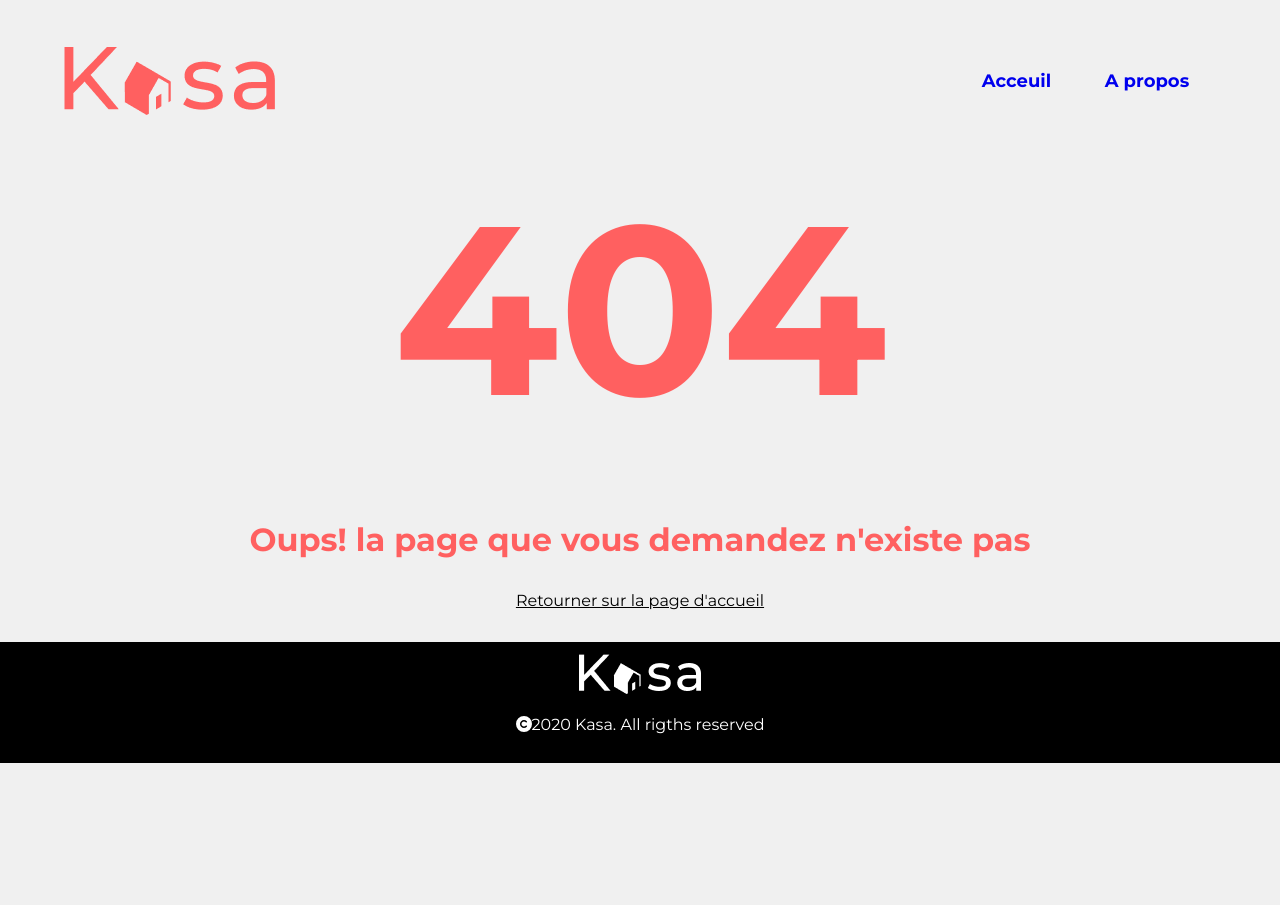
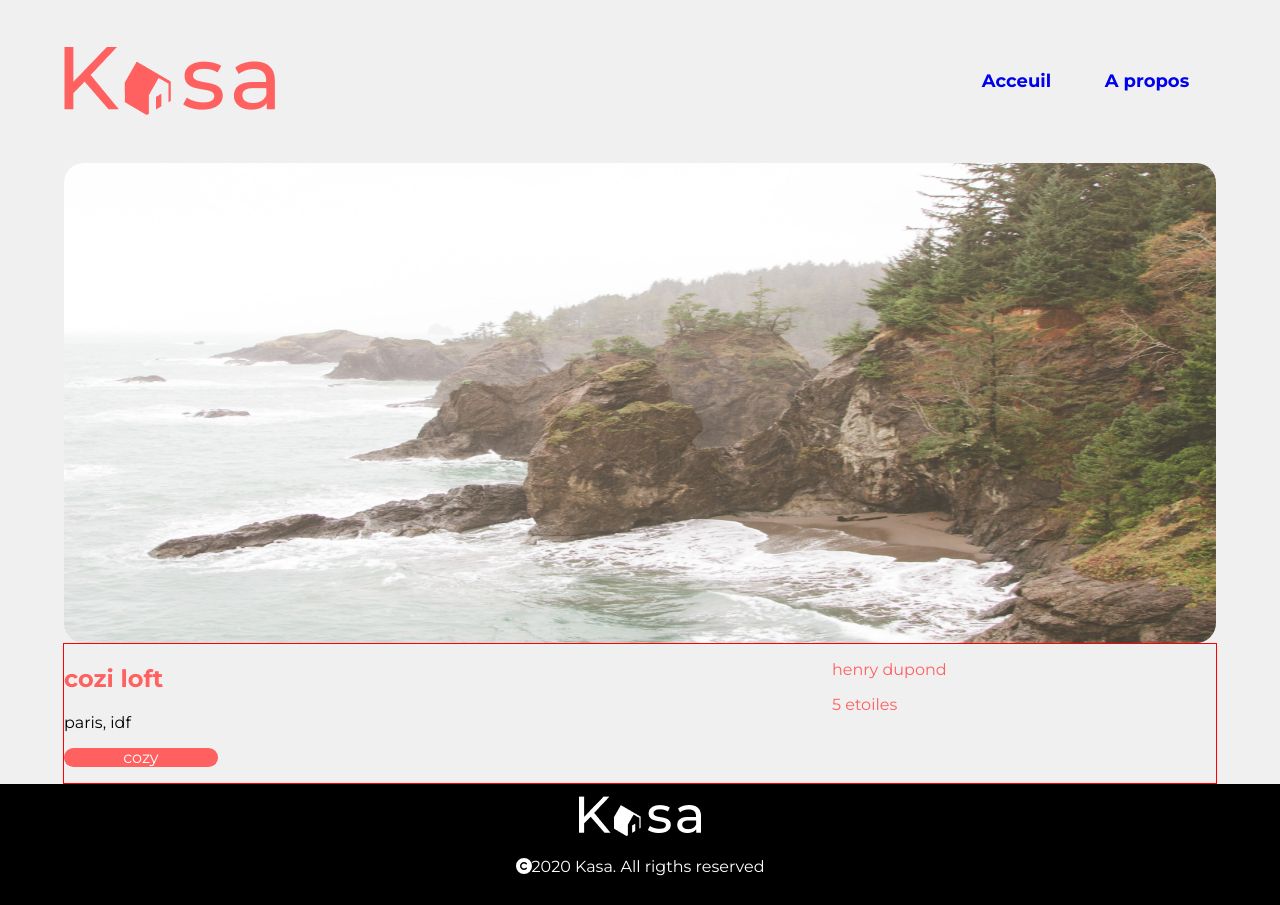
Before and after one commit to FabienCosta/kasa, a React (Create React App) app: page /lodging/0979876d in a window 1280 px wide. Before the commit this address had no page. Before the commit the page ends 800 px from the top, so only its background shows below. Built offline with nearby package versions, Linux system fonts and the light colour scheme.

Commit message:
add some props to the thing

```diff
--- a/src/components/Cards.js
+++ b/src/components/Cards.js
@@ -1,19 +1,18 @@
 import { Link } from "react-router-dom";
-// import logement from "../data/logements.json";
-// console.log(logement);
+import logement from "../data/logements.json";
 
 const Cards = () => {
   return (
-    <Link to="/Lodging">
     <div className="cards-container">
       {logement.map((logement, id) => (
         <div className="card" key={id}>
+          <Link to={`/lodging/${logement.id}`} key={id} logement={logement}>
             <img src={logement.cover} alt="" className="card-img" />
-            <p className="card-text">{logement.title}</p>
+            {/* <p className="card-text">{logement.title}</p> */}
+          </Link>
         </div>
       ))}
     </div>
-    </Link>
   );
 };
 
--- a/src/pages/App.js
+++ b/src/pages/App.js
@@ -10,7 +10,7 @@ function App() {
       <BrowserRouter>
         <Routes>
           <Route path="/" element={<Home />} />
-          <Route path="/lodging" element={<Lodging />} />
+          <Route path="/lodging/:id" element={<Lodging />} />
           <Route path="/about" element={<About />} />
           <Route path="*" element={<Error404 />} />
         </Routes>
--- a/src/pages/Home.js
+++ b/src/pages/Home.js
@@ -2,17 +2,13 @@ import Header from "../components/Header";
 import Footer from "../components/Footer";
 import Banner from "../components/Banner";
 import Cards from "../components/Cards";
-import logements from "../data/logements.json";
-import { Link } from "react-router-dom";
 
 const Home = () => {
   return (
     <div>
       <Header />
       <Banner />
-      {logements.map((logement, id) => (
-        <Cards key={id} logement={logement} />
-      ))}
+      <Cards />
 
       <Footer />
     </div>
--- a/src/pages/Lodging.js
+++ b/src/pages/Lodging.js
@@ -2,14 +2,14 @@ import React from "react";
 import Header from "../components/Header";
 import Footer from "../components/Footer";
 import Carrousel from "../components/ficheLogements/Carrousel";
-import logements from "../data/logements.json";
 import RentalInfo from "../components/ficheLogements/RentalInfo";
+
 const Lodging = () => {
   return (
     <div>
       <Header />
-      <Carrousel logements={logements} />
-      <RentalInfo logements={logements} />
+      <Carrousel />
+      <RentalInfo />
       <Footer />
     </div>
   );
```
Lines whose indentation alone changed are shown as unchanged.
